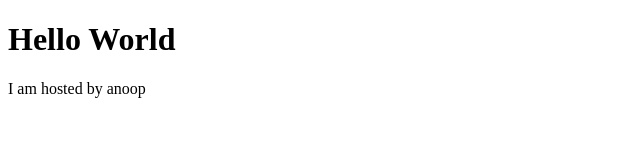
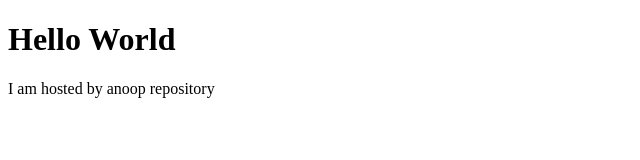
Before and after one commit to anoopestuate/anoopestuate.github.io, a plain HTML site: page index.html in a window 1280 px wide. Shown: the full height of the page, 0-640 px from the left. Drawn offline with Linux system fonts and the light colour scheme.

Commit message:
Added a file in anoop repository

```diff
--- a/index.html
+++ b/index.html
@@ -8,6 +8,6 @@
 </head>
 <body>
     <h1>Hello World</h1>
-    <p>I am hosted by anoop</p>
+    <p>I am hosted by anoop repository</p>
 </body>
 </html>
```
